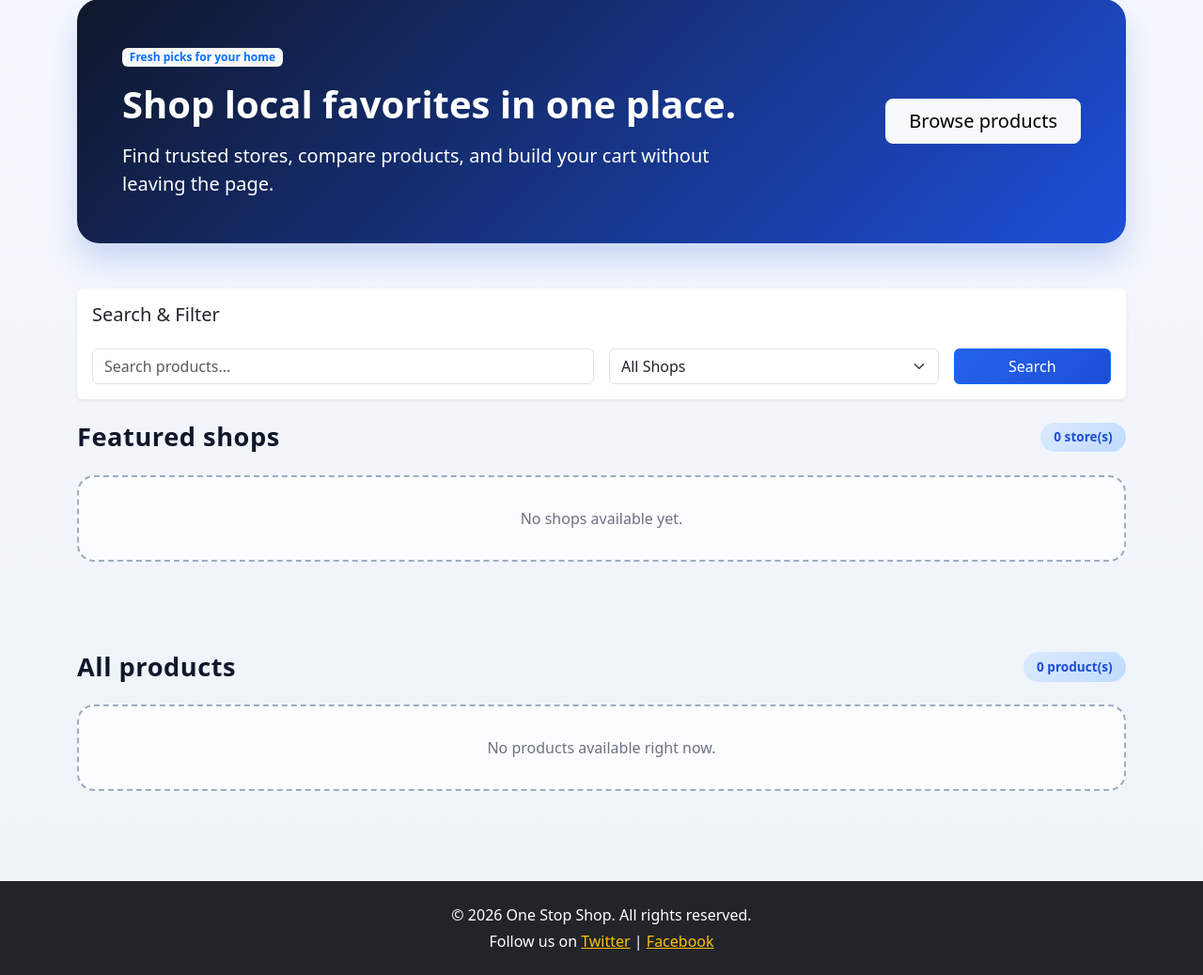
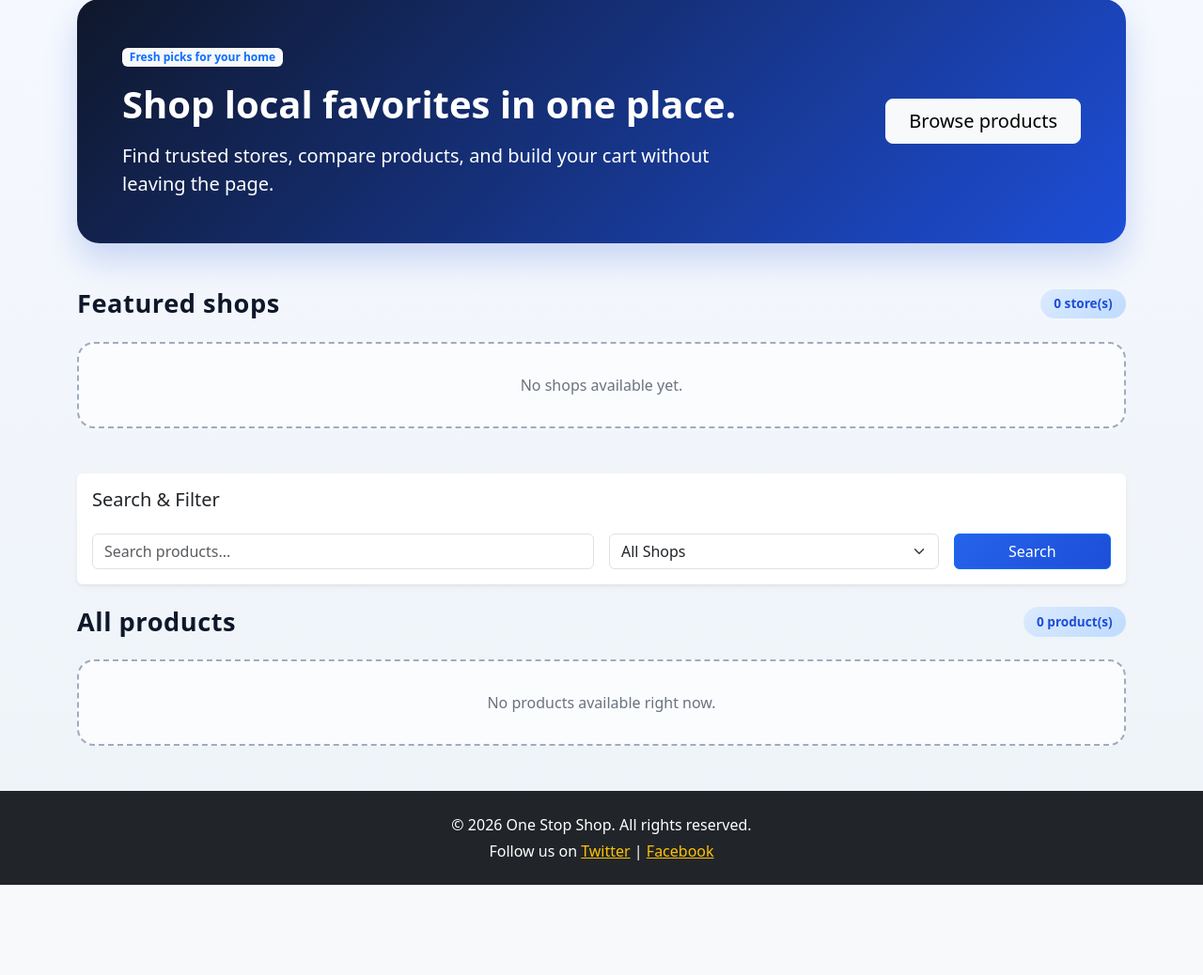
Before and after one commit to samtsa094/New-One-Stop-Shop, a Flask app: template templates/index.html in a window 1280 px wide. Shown: the part 107-1145 px from the top of the page at 94% size. After the commit the page ends 1049 px from the top, so only its background shows below. Run offline with Flask 3, Linux system fonts and the light colour scheme; the template is opened without the code that fills it, so the values that code supplies are empty.

Commit message:
Updated GUI.

```diff
--- a/app.py
+++ b/app.py
@@ -323,5 +323,5 @@ def checkout():
         flash("An error occurred during checkout. Please try again.")
     return redirect("/")
 
-# if __name__ == "__main__":
-#     app.run(debug = True)
+if __name__ == "__main__":
+    app.run(debug = True)
--- a/templates/checkout.html
+++ b/templates/checkout.html
@@ -27,7 +27,7 @@
         {% endif %}
     {% endwith %}
 
-    <div class="container my-5">
+    <div class="container mt-4 mb-5">
         <div class="checkout-panel text-center mb-4">
             <h1 class="mb-2">Your Cart</h1>
             <h3 class="mb-0">Total: ${{total}}</h3>
@@ -93,7 +93,7 @@
         {%endif%}
     </div>
 
-    <footer class="bg-dark text-white text-center py-4 mt-5">
+    <footer class="bg-dark text-white text-center py-4 mt-3">
         <p class="mb-1">&copy; 2026 One Stop Shop. All rights reserved.</p>
     </footer>
 </body>
--- a/templates/customer_shop.html
+++ b/templates/customer_shop.html
@@ -30,7 +30,7 @@
         {% endif %}
     {% endwith %}
 
-    <div class="container my-4">
+    <div class="container mt-4">
         <div class="hero-section text-white p-4 p-md-5">
             <div class="row align-items-center">
                 <div class="col-md-8">
@@ -88,7 +88,7 @@
         {%endif%}
     </div>
 
-    <footer class="bg-dark text-white text-center py-4 mt-5">
+    <footer class="bg-dark text-white text-center py-4">
         <p class="mb-1">&copy; 2026 One Stop Shop. All rights reserved.</p>
     </footer>
 </body>
--- a/templates/index.html
+++ b/templates/index.html
@@ -39,7 +39,7 @@
         {% endif %}
     {% endwith %}
 
-    <div class="container my-4">
+    <div class="container mt-4 mb-5">
         <div class="hero-section text-white p-4 p-md-5">
             <div class="row align-items-center g-4">
                 <div class="col-lg-8">
@@ -50,38 +50,6 @@
                 <div class="col-lg-4 text-lg-end">
                     <a href="#products" class="btn btn-light btn-lg px-4">Browse products</a>
                 </div>
-            </div>
-        </div>
-    </div>
-
-    <!-- Search & Filter Section -->
-    <div class="container my-4">
-        <div class="card border-0 shadow-sm">
-            <div class="card-body">
-                <h5 class="card-title mb-4">Search & Filter</h5>
-                <form method="GET" action="/" class="row g-3">
-                    <div class="col-md-6">
-                        <input type="text" name="search" class="form-control" placeholder="Search products..." value="{{ search_query }}">
-                    </div>
-                    <div class="col-md-4">
-                        <select name="shop" class="form-select">
-                            <option value="">All Shops</option>
-                            {% for shop in shops %}
-                                <option value="{{ shop['email'] }}" {% if shop['email'] == shop_filter %}selected{% endif %}>
-                                    {{ shop['shop_name'] }}
-                                </option>
-                            {% endfor %}
-                        </select>
-                    </div>
-                    <div class="col-md-2">
-                        <button type="submit" class="btn btn-primary w-100">Search</button>
-                    </div>
-                </form>
-                {% if search_query or shop_filter %}
-                    <div class="mt-2">
-                        <a href="/" class="btn btn-outline-secondary btn-sm">Clear Filters</a>
-                    </div>
-                {% endif %}
             </div>
         </div>
     </div>
@@ -159,7 +127,39 @@
         {%endif%}
     </div>
 
-    <div id="products" class="container my-5">
+    <!-- Search & Filter Section -->
+    <div class="container mb-4">
+        <div class="card border-0 shadow-sm">
+            <div class="card-body">
+                <h5 class="card-title mb-4">Search & Filter</h5>
+                <form method="GET" action="/" class="row g-3">
+                    <div class="col-md-6">
+                        <input type="text" name="search" class="form-control" placeholder="Search products..." value="{{ search_query }}">
+                    </div>
+                    <div class="col-md-4">
+                        <select name="shop" class="form-select">
+                            <option value="">All Shops</option>
+                            {% for shop in shops %}
+                                <option value="{{ shop['email'] }}" {% if shop['email'] == shop_filter %}selected{% endif %}>
+                                    {{ shop['shop_name'] }}
+                                </option>
+                            {% endfor %}
+                        </select>
+                    </div>
+                    <div class="col-md-2">
+                        <button type="submit" class="btn btn-primary w-100">Search</button>
+                    </div>
+                </form>
+                {% if search_query or shop_filter %}
+                    <div class="mt-2">
+                        <a href="/" class="btn btn-outline-secondary btn-sm">Clear Filters</a>
+                    </div>
+                {% endif %}
+            </div>
+        </div>
+    </div>
+
+    <div id="products" class="container">
         <div class="d-flex justify-content-between align-items-center mb-4">
             <h2 class="section-heading mb-0">All products</h2>
             <span class="stat-badge">{{ products|length }} product(s)</span>
--- a/templates/owner_shop.html
+++ b/templates/owner_shop.html
@@ -32,7 +32,7 @@
         {% endif %}
     {% endwith %}
 
-    <div class="container my-4">
+    <div class="container mt-4">
         <div class="hero-section text-white p-4 p-md-5">
             <div class="row align-items-center">
                 <div class="col-md-8">
```
